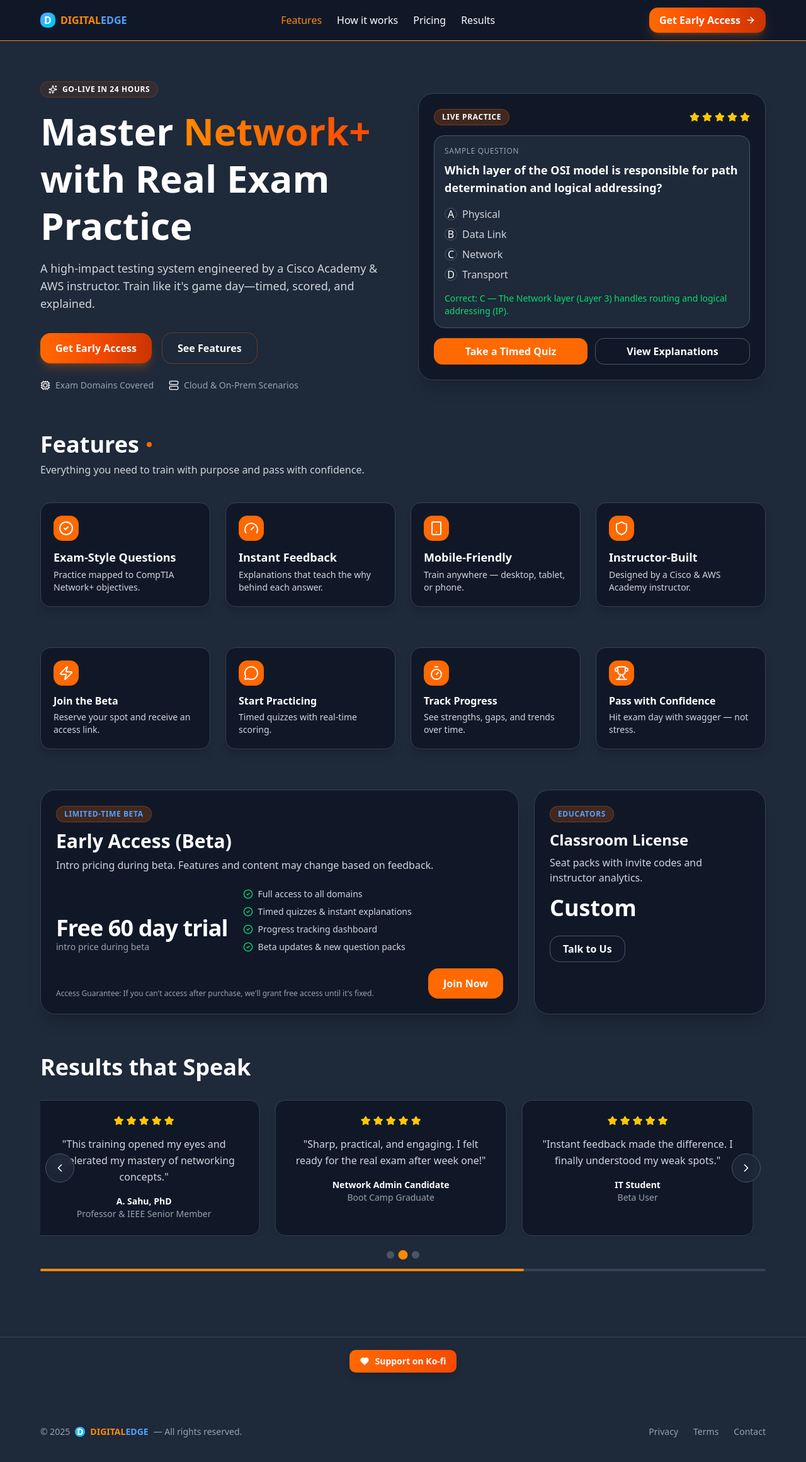
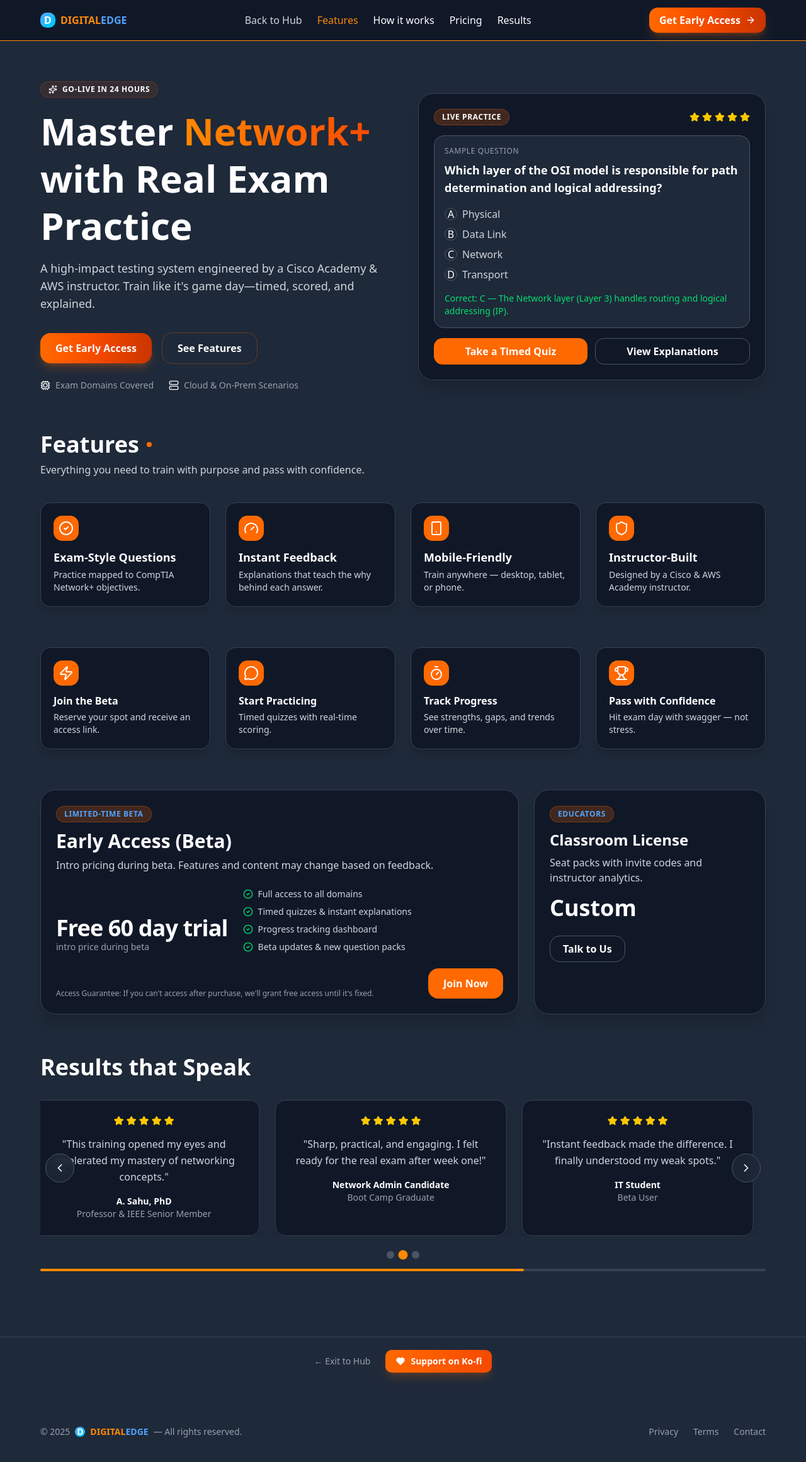
Before and after one commit to tradezone55/digitaledge, a React (Vite) app: page / in a window 1280 px wide. Shown: the top 2322 px of the page at 63% size. Built offline with nearby package versions, Linux system fonts and the light colour scheme.

Commit message:
Added navigation buttons

```diff
--- a/src/components/SupportBanner.tsx
+++ b/src/components/SupportBanner.tsx
@@ -4,26 +4,40 @@ import { RiHeartFill } from "@remixicon/react";
 const SupportBanner = ({ compact = false }: { compact?: boolean }) => {
   if (compact) {
     return (
+      <div className="flex items-center gap-6">
+        <a
+          href="https://hub.digitaledgeprep.com"
+          className="text-sm font-medium text-gray-400 hover:text-white transition-colors"
+        >
+          ← Exit to Hub
+        </a>
         <Link
           to="https://ko-fi.com/hermanhall?utm_source=networkplus"
           target="_blank"
           rel="noopener noreferrer"
-        className="inline-flex items-center gap-2 px-4 py-2 bg-gradient-to-r from-orange-500 to-orange-600 hover:from-orange-600 hover:to-orange-700 text-white font-semibold rounded-lg shadow-lg hover:shadow-xl transition-all duration-200 transform hover:scale-105"
+          className="inline-flex items-center gap-2 px-4 py-2 bg-gradient-to-r from-orange-500 to-orange-600 hover:from-orange-600 hover:to-orange-700 text-white font-semibold rounded-lg shadow-lg shadow-orange-500/20 transition-all duration-200"
         >
           <RiHeartFill className="w-4 h-4 text-white" />
           <span className="text-white text-sm">Support on Ko-fi</span>
         </Link>
+      </div>
     );
   }
 
   return (
     <div className="container mx-auto px-5 py-8 max-w-6xl">
-      <div className="flex justify-center items-center">
+      <div className="flex justify-center items-center gap-8">
+        <a
+          href="https://hub.digitaledgeprep.com"
+          className="flex items-center gap-2 text-gray-400 hover:text-white hover:bg-white/5 px-4 py-2 rounded-lg transition-all"
+        >
+           <span>←</span> <span className="font-medium">Exit to Hub</span>
+        </a>
         <Link
           to="https://ko-fi.com/hermanhall?utm_source=networkplus"
           target="_blank"
           rel="noopener noreferrer"
-          className="inline-flex items-center gap-2 px-6 py-3 bg-gradient-to-r from-orange-500 to-orange-600 hover:from-orange-600 hover:to-orange-700 text-white font-semibold rounded-lg shadow-lg hover:shadow-xl transition-all duration-200 transform hover:scale-105"
+          className="inline-flex items-center gap-2 px-6 py-3 bg-gradient-to-r from-orange-500 to-orange-600 hover:from-orange-600 hover:to-orange-700 text-white font-semibold rounded-xl shadow-lg shadow-orange-500/30 transition-all duration-200"
         >
           <RiHeartFill className="w-5 h-5 text-white" />
           <span className="text-white">Support on Ko-fi</span>
--- a/src/pages/index.tsx
+++ b/src/pages/index.tsx
@@ -164,6 +164,13 @@ export default function EnhancedLandingPage() {
         <div className="mx-auto max-w-7xl flex items-center justify-between px-6 md:px-10 lg:px-16 h-16">
           <Logo />
           <nav className="hidden md:flex items-center gap-6 ">
+            <a
+              href="https://hub.digitaledgeprep.com"
+              className="text-gray-300 hover:text-white transition-colors duration-200 font-medium"
+            >
+              Back to Hub
+            </a>
+
             <a
               href="#features"
               className={`hover:text-white transition-colors duration-200 ${activeSection === 'features' ? 'text-orange-400 font-medium' : ''}`}
```
Lines whose indentation alone changed are shown as unchanged.
